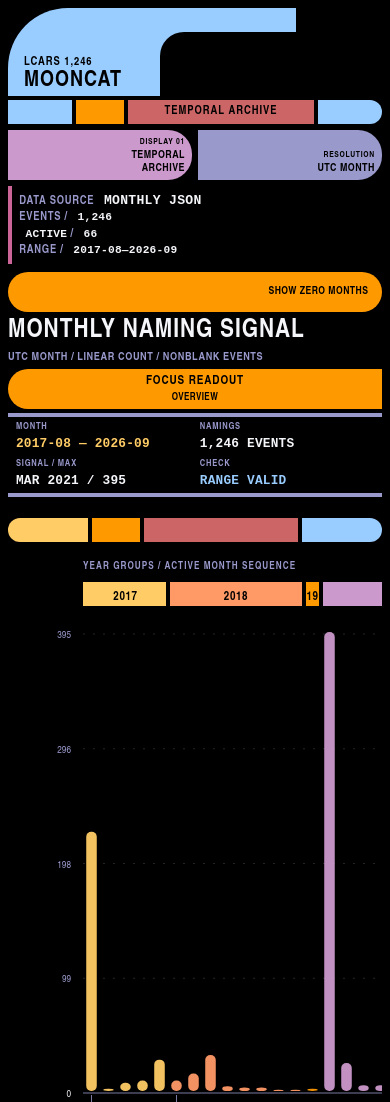
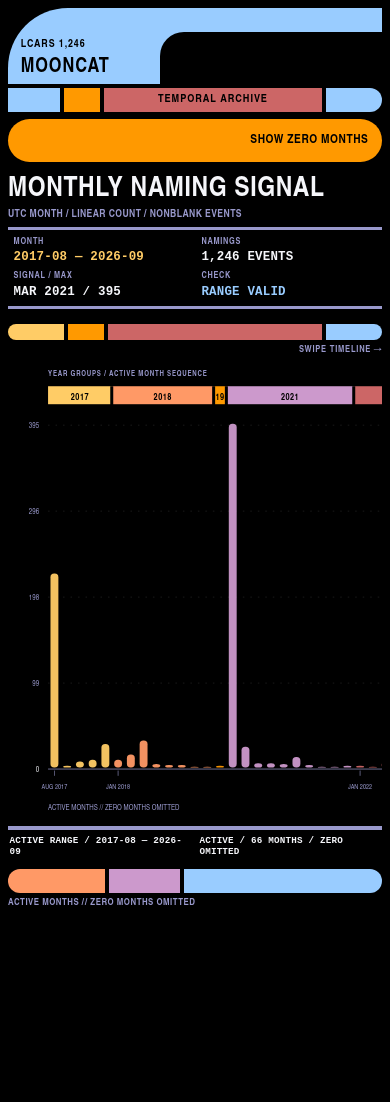
Before and after one commit to mooncatdao/name-index, a website: page docs/index.html in a window 390 px wide. Shown: the top 1102 px of the page. After the commit the page ends 917 px from the top, so only its background shows below. Drawn offline with Linux system fonts and the light colour scheme.

Commit message:
Refine mobile LCARS timeline positioning

```diff
--- a/docs/index.html
+++ b/docs/index.html
@@ -447,6 +447,8 @@
         border-bottom-right-radius: var(--lcars-radius);
       }
 
+      .mobile-scroll-cue { display: none; }
+
       .chart-viewport {
         overflow-x: auto;
         overflow-y: hidden;
@@ -621,100 +623,150 @@
         .readout-grid { grid-template-columns: repeat(2, minmax(7rem, 1fr)); }
       }
 
-      @media (max-width: 680px) {
+      @media (max-width: 600px) {
         .lcars-screen {
           display: block;
           width: 100%;
           padding: 0.5rem;
         }
 
-        .top-frame { display: block; min-height: 0; }
+        .top-frame {
+          display: block;
+          min-height: 0;
+        }
 
         .top-elbow {
-          width: min(18rem, 100%);
-          min-height: 5.5rem;
+          width: 100%;
+          min-height: 4.75rem;
           margin-bottom: var(--lcars-gap);
         }
 
+        .elbow-code {
+          top: 1.9rem;
+          left: 0.8rem;
+          font-size: 0.68rem;
+        }
+
+        .elbow-title {
+          bottom: 0.28rem;
+          left: 0.8rem;
+          font-size: 1.25rem;
+        }
+
         .top-field { padding-top: 0; }
-        .top-rail__block--gold { flex-basis: 4rem; }
-        .top-rail__block--orange { flex-basis: 3rem; }
+        .top-rail__block--gold { flex-basis: 3.25rem; }
+        .top-rail__block--orange { flex-basis: 2.25rem; }
         .top-rail__block--mauve { display: none; }
-        .top-rail__block--blue { flex-basis: 4rem; }
-        .top-rail__title { min-width: 7rem; padding-inline: 0.6rem; font-size: 0.72rem; }
+        .top-rail__block--blue { flex-basis: 3.5rem; }
+        .top-rail__title {
+          min-width: 0;
+          padding-inline: 0.4rem;
+          font-size: 0.7rem;
+        }
 
         .lcars-sidebar {
-          display: grid;
-          grid-template-columns: repeat(3, minmax(0, 1fr));
-          min-height: 0;
-          margin-top: var(--lcars-gap);
+          display: block;
+          margin-top: 0.45rem;
         }
 
         .sidebar-block,
-        .sidebar-block--tall { min-height: 3.4rem; padding: 0.35rem 0.45rem; border-radius: 0 var(--lcars-radius) var(--lcars-radius) 0; font-size: 0.7rem; }
-        .sidebar-block small { margin-bottom: 0.1rem; font-size: 0.52rem; }
+        .sidebar-readout,
         .sidebar-spacer { display: none; }
-        .sidebar-readout { grid-column: 1 / -1; min-height: 4.5rem; padding: 0.5rem; text-align: left; }
-        .sidebar-readout strong { display: inline; margin-left: 0.4rem; }
-        .sidebar-control { grid-column: 1 / -1; margin-top: 0.25rem; }
 
-        .main-field { margin-top: 0.6rem; padding-left: 0; }
-        .readout-panel { grid-template-columns: 7rem minmax(0, 1fr); }
-        .readout-grid { grid-template-columns: repeat(2, minmax(0, 1fr)); gap: 0.6rem; }
+        .sidebar-control { margin-top: 0; }
+        .zero-toggle {
+          min-height: 2.7rem;
+          font-size: 0.78rem;
+        }
+
+        .main-field {
+          margin-top: 0.75rem;
+          padding-left: 0;
+        }
+
+        .instrument-header { margin-bottom: 0.35rem; }
+        .instrument-header h1 {
+          font-size: clamp(1.35rem, 7.2vw, 1.85rem);
+          letter-spacing: 0.02em;
+          line-height: 1;
+          white-space: nowrap;
+        }
+
+        .instrument-header p {
+          margin-top: 0.22rem;
+          font-size: 0.66rem;
+          letter-spacing: 0.035em;
+        }
+
+        .readout-panel {
+          display: block;
+          min-height: 0;
+          margin-bottom: 0.45rem;
+        }
+
+        .readout-heading { display: none; }
+
+        .readout-grid {
+          grid-template-columns: repeat(2, minmax(0, 1fr));
+          gap: 0.45rem 0.8rem;
+          min-height: 0;
+          padding: 0.45rem 0.35rem 0.4rem;
+          border-top-width: 0.2rem;
+          border-bottom-width: 0.2rem;
+        }
+
+        .field-label { margin-bottom: 0.12rem; font-size: 0.56rem; }
+        .field-value { font-size: 0.78rem; }
+        .graph-gap { height: 0.45rem; }
+        .graph-divider { height: 1rem; margin-bottom: 0.3rem; }
+        .graph-divider span { height: 1rem; }
+        .graph-divider__gold { flex-basis: 3.5rem; }
+        .graph-divider__orange { flex-basis: 2.25rem; }
+        .graph-divider__blue { flex-basis: 3.5rem; }
+
+        .mobile-scroll-cue {
+          display: block;
+          margin: 0 0 0.18rem;
+          color: var(--lcars-blue-bell);
+          font-size: 0.58rem;
+          font-weight: 700;
+          letter-spacing: 0.08em;
+          text-align: right;
+          text-transform: uppercase;
+        }
+
+        .chart-viewport {
+          padding: 0.25rem 0 0.2rem;
+          overscroll-behavior-x: contain;
+        }
+
+        #chart {
+          min-width: 1060px;
+          height: 460px;
+        }
+
+        .chart-note {
+          display: grid;
+          grid-template-columns: repeat(2, minmax(0, 1fr));
+          gap: 0.2rem 0.55rem;
+          padding: 0.35rem 0.1rem 0;
+          font-size: 0.58rem;
+        }
+
+        .chart-note .chart-data-path { display: none; }
 
         .lcars-footer {
           display: block;
-          margin-top: 0.8rem;
+          margin-top: 0.45rem;
         }
 
-        .footer-note { margin-top: 0.55rem; text-align: left; }
-      }
-
-      @media (max-width: 600px) {
-        .lcars-sidebar {
-          grid-template-columns: repeat(2, minmax(0, 1fr));
-          gap: 0.35rem;
-          margin-top: 0.35rem;
+        .footer-note {
+          margin-top: 0.3rem;
+          font-size: 0.6rem;
+          text-align: left;
         }
 
-        .sidebar-block,
-        .sidebar-block--tall {
-          min-height: 3.15rem;
-          padding: 0.3rem 0.45rem;
-          font-size: 0.68rem;
-        }
-
-        .sidebar-readout {
-          min-height: 0;
-          padding: 0.45rem;
-          line-height: 1.15;
-        }
-
-        .sidebar-readout__line { margin-top: 0.2rem; }
-        .sidebar-control { margin-top: 0.1rem; }
-        .zero-toggle { min-height: 2.5rem; font-size: 0.66rem; }
-        .main-field { margin-top: 0.45rem; }
-        .instrument-header { margin-bottom: 0.3rem; }
-        .instrument-header h1 { font-size: 1.6rem; }
-        .instrument-header p { margin-top: 0.3rem; font-size: 0.7rem; }
-        .readout-panel { margin-bottom: 0.5rem; }
-        .readout-heading { min-height: 2.2rem; padding: 0.35rem 0.55rem; }
-        .readout-grid { min-height: 4.25rem; gap: 0.45rem 0.6rem; padding: 0.3rem 0.5rem; }
-        .field-label { font-size: 0.58rem; }
-        .field-value { font-size: 0.78rem; }
-        .graph-gap { height: 0.8rem; }
-        .graph-divider { margin-bottom: 0.25rem; }
-        .chart-viewport { padding: 0.35rem 0 0.2rem; overscroll-behavior-x: contain; }
-        .chart-note { display: grid; grid-template-columns: 1fr; gap: 0.25rem; padding: 0.45rem 0.1rem 0; font-size: 0.64rem; }
-        .lcars-footer { margin-top: 0.5rem; }
-        .footer-note { margin-top: 0.35rem; overflow-wrap: anywhere; font-size: 0.62rem; }
-      }
-
-      @media (max-width: 430px) {
-        .readout-panel { grid-template-columns: 1fr; }
-        .readout-heading { min-height: 2.3rem; }
-        .readout-grid { min-height: 5rem; }
-        .field-value { font-size: 0.8rem; }
+        .footer-data-path { display: none; }
       }
     </style>
   </head>
@@ -798,13 +850,14 @@
           <span class="graph-divider__blue"></span>
         </div>
 
+        <p class="mobile-scroll-cue" aria-hidden="true">SWIPE TIMELINE →</p>
         <div class="chart-viewport" id="chart-wrap">
           <svg id="chart" viewBox="0 0 1200 614" role="img" aria-labelledby="chart-title chart-description">
             <title id="chart-title">Successful MoonCat namings by UTC month</title>
             <desc id="chart-description">An LCARS-style temporal data display showing every nonzero monthly bucket in chronological order. Bar height is a linear count of successful nonblank naming events. Zero-count months are omitted from the rendered sequence.</desc>
           </svg>
         </div>
-        <p class="chart-note"><span><strong id="range-label">ACTIVE RANGE / LOADING</strong></span><span><strong id="bucket-label">ACTIVE / LOADING</strong></span><span>DATA / ./data/timeline-monthly.json</span></p>
+        <p class="chart-note"><span><strong id="range-label">ACTIVE RANGE / LOADING</strong></span><span><strong id="bucket-label">ACTIVE / LOADING</strong></span><span class="chart-data-path">DATA / ./data/timeline-monthly.json</span></p>
 
         <div class="error-panel" id="error" role="alert" hidden>
           <p class="error-kicker">ARCHIVE LINK ERROR</p>
@@ -815,7 +868,7 @@
 
       <footer class="lcars-footer">
         <div class="footer-rail" aria-hidden="true"><span></span><span></span><span></span></div>
-        <p class="footer-note"><span id="footer-mode">ACTIVE MONTHS / ZERO MONTHS OMITTED</span> / DATA / ./data/timeline-monthly.json</p>
+        <p class="footer-note"><span id="footer-mode">ACTIVE MONTHS / ZERO MONTHS OMITTED</span><span class="footer-data-path"> / DATA / ./data/timeline-monthly.json</span></p>
       </footer>
     </div>
 
@@ -823,15 +876,34 @@
       const SVG_NS = "http://www.w3.org/2000/svg";
       const DATA_URL = "./data/timeline-monthly.json";
       const chart = document.getElementById("chart");
+      const chartWrap = document.getElementById("chart-wrap");
       const zeroToggle = document.getElementById("zero-toggle");
       const errorPanel = document.getElementById("error");
       const errorMessage = document.getElementById("error-message");
       const monthNames = ["JAN", "FEB", "MAR", "APR", "MAY", "JUN", "JUL", "AUG", "SEP", "OCT", "NOV", "DEC"];
       const yearColors = ["#ffcc66", "#ff9966", "#ff9900", "#cc99cc", "#cc6666", "#99ccff"];
       const chartHeight = 614;
-      const margin = { top: 83, right: 30, bottom: 72, left: 75 };
+      const desktopMargin = { top: 83, right: 30, bottom: 72, left: 75 };
       let timelineArtifact = null;
       let showZeroMonths = false;
+      let mobileInitialScrollApplied = false;
+
+      function isMobileViewport() {
+        return typeof window !== "undefined"
+          && typeof window.matchMedia === "function"
+          && window.matchMedia("(max-width: 600px)").matches;
+      }
+
+      function getChartMargin() {
+        return { ...desktopMargin };
+      }
+
+      function applyMobileInitialScroll() {
+        if (mobileInitialScrollApplied || !isMobileViewport()) return;
+        const maxScrollLeft = Math.max(0, chartWrap.scrollWidth - chartWrap.clientWidth);
+        chartWrap.scrollLeft = Math.min(170, maxScrollLeft);
+        mobileInitialScrollApplied = true;
+      }
 
       function addSvg(tag, attributes, parent = chart) {
         const element = document.createElementNS(SVG_NS, tag);
@@ -944,6 +1016,7 @@
         const buckets = showZeroMonths ? timeline.monthly : timeline.monthly.filter((bucket) => bucket.count > 0);
         if (buckets.length === 0) throw new Error("timeline artifact contains no active monthly buckets");
         const maxCount = Math.max(...buckets.map((bucket) => bucket.count), 1);
+        const margin = getChartMargin();
         const chartWidth = Math.max(1200, margin.left + margin.right + buckets.length * 17);
         const plotWidth = chartWidth - margin.left - margin.right;
         const plotHeight = chartHeight - margin.top - margin.bottom;
@@ -1044,6 +1117,7 @@
         document.getElementById("sidebar-mode").textContent = showZeroMonths ? "ALL" : "ACTIVE";
         updateToggleControl();
         updateOverview(timeline, maxCount, buckets);
+        applyMobileInitialScroll();
         document.documentElement.dataset.timelineReady = "true";
       }
 
```
